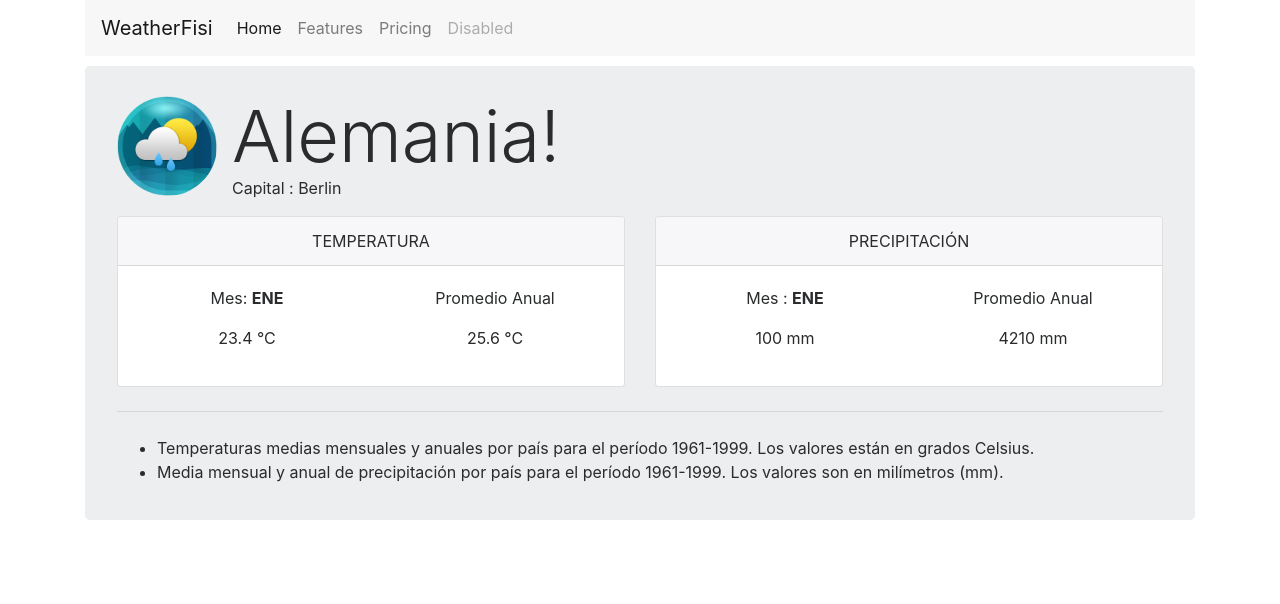
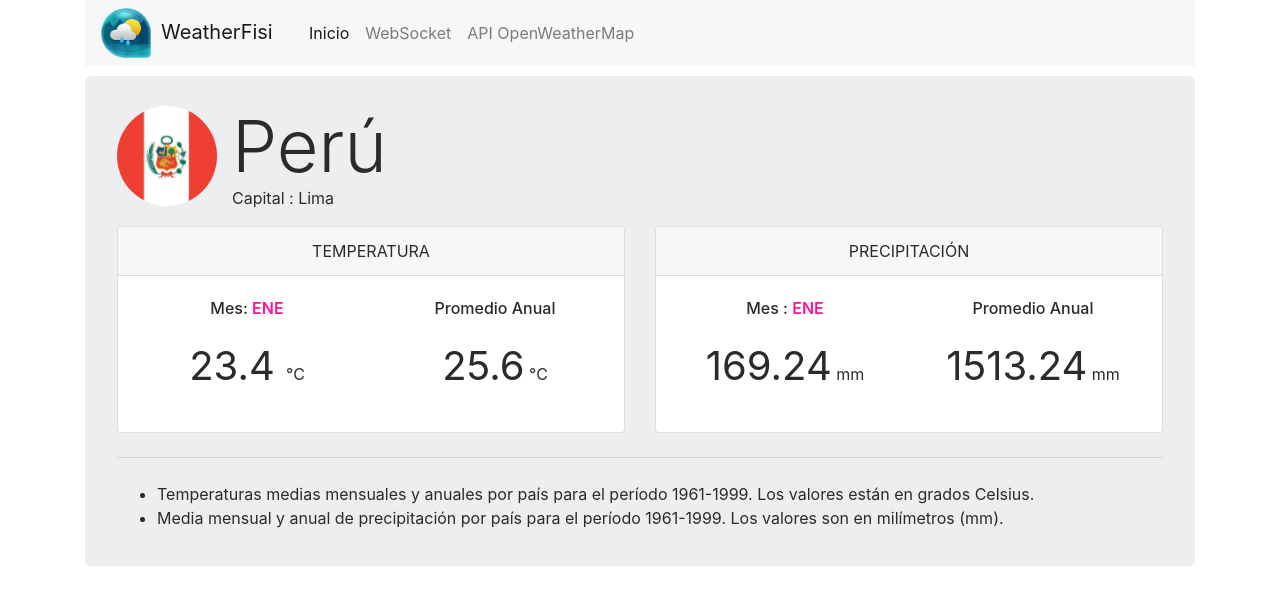
Before and after one commit to Rk-Hk/SegundoLaboratorioSD, a website: page public/websockets.html in a window 1280 px wide. Drawn offline with nearby package versions, Linux system fonts and the light colour scheme; no server answers; a script that the page names is missing.

Commit message:
Fin del primer trabajo del laboratorio2 , websockets

```diff
--- a/public/css/style.css
+++ b/public/css/style.css
@@ -36,7 +36,30 @@
 
 #val_mes, #val_mes_p{
 	text-transform: uppercase;
-	font-weight: bold;
+	font-weight:600;
+	color: deeppink;
+}
+
+#val_temp_mes, #val_temp_anual, #val_prec_mes, #val_prec_anual{
+	font-size: 40px;
+}
+
+.logo{
+	position: relative;
+}
+
+.contenido_navbar{
+	display: block;
+	margin-left: 150px;
+}
+
+.logo_img{
+	width: 50px;
+}
+.logo_titulo{
+	position: absolute;
+	top: 5px;
+	left: 60px;
 }
 
 
@@ -44,10 +67,14 @@
 	margin-top: 10px;
 	width: 100px;
 	height: 100px;
-	background: url(../img/unnamed.png);
+	background: url(../img/bandera.jpg);
 	background-repeat: no-repeat;
 	background-size: 100% 100%;
 	border-radius: 50%;
+}
+
+.negrita{
+	font-weight: 500;
 }
 
 #titulo{
--- a/public/js/main.js
+++ b/public/js/main.js
@@ -8,6 +8,20 @@ socket.on('messages', function(data) {
    console.log(data);
 	render(data);
 });
+
+function cambiarColorTemp(valor , prueba){
+	if(valor>25){
+		prueba.style.color = '#fc465c';
+	}	else if(valor>15 && valor<=25){
+		prueba.style.color = '#fc9f00';
+	}	else if(valor>10 && valor<=15){
+		prueba.style.color = '#fdee00';
+	}	else if(valor>10 && valor<=15){
+		prueba.style.color = '#75d5ff';
+	}	else {
+		prueba.style.color = '#18b6f9';
+	}
+}
 
 
 //Aqui incluimos la funcionalidad de renderizado en pantalla , para que paresca un chat.
@@ -23,6 +37,14 @@ function render (data){
 	var val_temp = `${data.temp}`;
 	var val_temp_anual = `${data.temp_anual}`;
 
+	var prueba = document.getElementById('val_temp_mes');
+	cambiarColorTemp(val_temp, prueba);
+	prueba.innerHTML=val_temp;
+
+	var prueba2 = document.getElementById('val_temp_anual');
+	cambiarColorTemp(val_temp_anual, prueba2);
+	prueba.innerHTML=val_temp_anual;
+
 
 	document.getElementById('titulo').innerHTML = titulo;
 	document.getElementById('capital').innerHTML = capital;
@@ -30,8 +52,6 @@ function render (data){
 	document.getElementById('val_mes_p').innerHTML = val_mes;
 	document.getElementById('val_prec_mes').innerHTML = val_prec;
 	document.getElementById('val_prec_anual').innerHTML = val_prec_anual;
-	document.getElementById('val_temp_mes').innerHTML = val_temp;
-	document.getElementById('val_temp_anual').innerHTML = val_temp_anual;
 
 
 }
--- a/public/websockets.html
+++ b/public/websockets.html
@@ -6,6 +6,8 @@
 	<title>WebsocketsFisi</title>
 	<link rel="stylesheet" href="https://maxcdn.bootstrapcdn.com/bootstrap/4.0.0-alpha.6/css/bootstrap.min.css" integrity="sha384-rwoIResjU2yc3z8GV/NPeZWAv56rSmLldC3R/AZzGRnGxQQKnKkoFVhFQhNUwEyJ" crossorigin="anonymous">
 	<link rel="stylesheet" href="css/style.css">
+
+	<link rel="icon" type="image/png" href="img/unnamed.png">
 
 
 	<script src="/socket.io/socket.io.js"></script>
@@ -19,16 +21,15 @@
 
 	<div class="container">
 		<nav class="navbar navbar-toggleable-md navbar-light bg-faded">
-			<button class="navbar-toggler navbar-toggler-right" type="button" data-toggle="collapse" data-target="#navbarNavAltMarkup" aria-controls="navbarNavAltMarkup" aria-expanded="false" aria-label="Toggle navigation">
-				 <span class="navbar-toggler-icon"></span>
-			  </button>
-			<a class="navbar-brand" href="#">WeatherFisi</a>
-			<div class="collapse navbar-collapse" id="navbarNavAltMarkup">
+			<div class="logo">
+				<img class="logo_img" src="img/unnamed.png">
+				<a class="navbar-brand logo_titulo" href="#">WeatherFisi</a>
+			</div>
+			<div class="navbar-collapse contenido_navbar" id="navbarNavAltMarkup">
 				<div class="navbar-nav">
-					<a class="nav-item nav-link active" href="#">Home <span class="sr-only">(current)</span></a>
-					<a class="nav-item nav-link" href="#">Features</a>
-					<a class="nav-item nav-link" href="#">Pricing</a>
-					<a class="nav-item nav-link disabled" href="#">Disabled</a>
+					<a class="nav-item nav-link active" href="index.html">Inicio <span class="sr-only">(current)</span></a>
+					<a class="nav-item nav-link" href="websockets.html">WebSocket</a>
+					<a class="nav-item nav-link" href="weather.html">API OpenWeatherMap</a>
 				</div>
 			</div>
 		</nav>
@@ -39,8 +40,8 @@
 				<div class="jumbotron">
 					<div class="encabezado">
 						<div id="val_bandera"></div>
-						<h1 id="titulo" class="display-3">Alemania!</h1>
-						<p class ="capital"> Capital : <span id="capital">Berlin</span></p>
+						<h1 id="titulo" class="display-3">Perú</h1>
+						<p class="capital"> Capital : <span id="capital">Lima</span></p>
 					</div>
 
 					<div class="row">
@@ -53,12 +54,12 @@
 									<div class="row">
 
 										<div id="tem_mes" class="col-sm-6">
-											<p>Mes: <span id="val_mes">Ene</span></p>
-											<p id="val_temp_mes">23.4 °C</p>
+											<p class="negrita">Mes: <span id="val_mes">Ene</span></p>
+											<p><span id="val_temp_mes">23.4 </span>°C</p>
 										</div>
 										<div id="tem_anio" class="col-sm-6">
-											<p>Promedio Anual</p>
-											<p id="val_temp_anual">25.6 °C</p>
+											<p class="negrita">Promedio Anual</p>
+											<p><span id="val_temp_anual">25.6</span> °C</p>
 										</div>
 									</div>
 								</div>
@@ -72,13 +73,13 @@
 								<div class="card-block">
 									<div class="row">
 
-										<div id="tem_mes" class="col-sm-6">
-											<p>Mes : <span id="val_mes_p">Ene</span></p>
-											<p id="val_prec_mes">100 mm</p>
+										<div id="prec_mes" class="col-sm-6">
+											<p class="negrita">Mes : <span id="val_mes_p">Ene</span></p>
+											<p><span id="val_prec_mes">169.24</span> mm</p>
 										</div>
 										<div id="prec_anio" class="col-sm-6">
-											<p>Promedio Anual</p>
-											<p id="val_prec_anual">4210 mm</p>
+											<p class="negrita">Promedio Anual</p>
+											<p><span id="val_prec_anual">1513.24</span> mm</p>
 										</div>
 									</div>
 								</div>
--- a/server/main.js
+++ b/server/main.js
@@ -64,7 +64,7 @@ function getDataMonth(idpais, mes){
 
 setInterval(function(){
 		getDataMonth(numeroAleatorio(minVal,maxval),numeroAleatorio(0,11));
-	},5000);
+	},60000);
 
 app.use(express.static('public'));
 
@@ -93,7 +93,7 @@ io.on('connection', function(socket) {
    console.log('Un cliente se ha conectado');
 	setInterval(function(){
 		enviarData(socket);
-	},5000);
+	},60000);
 	//creamos messages, con un objeto que contienne id,text y autor.Esto sera enviado al cliente
 
 });
```
Also changed, not shown: public/weather.html (+18 -12 lines), public/img/bandera.jpg (added).
